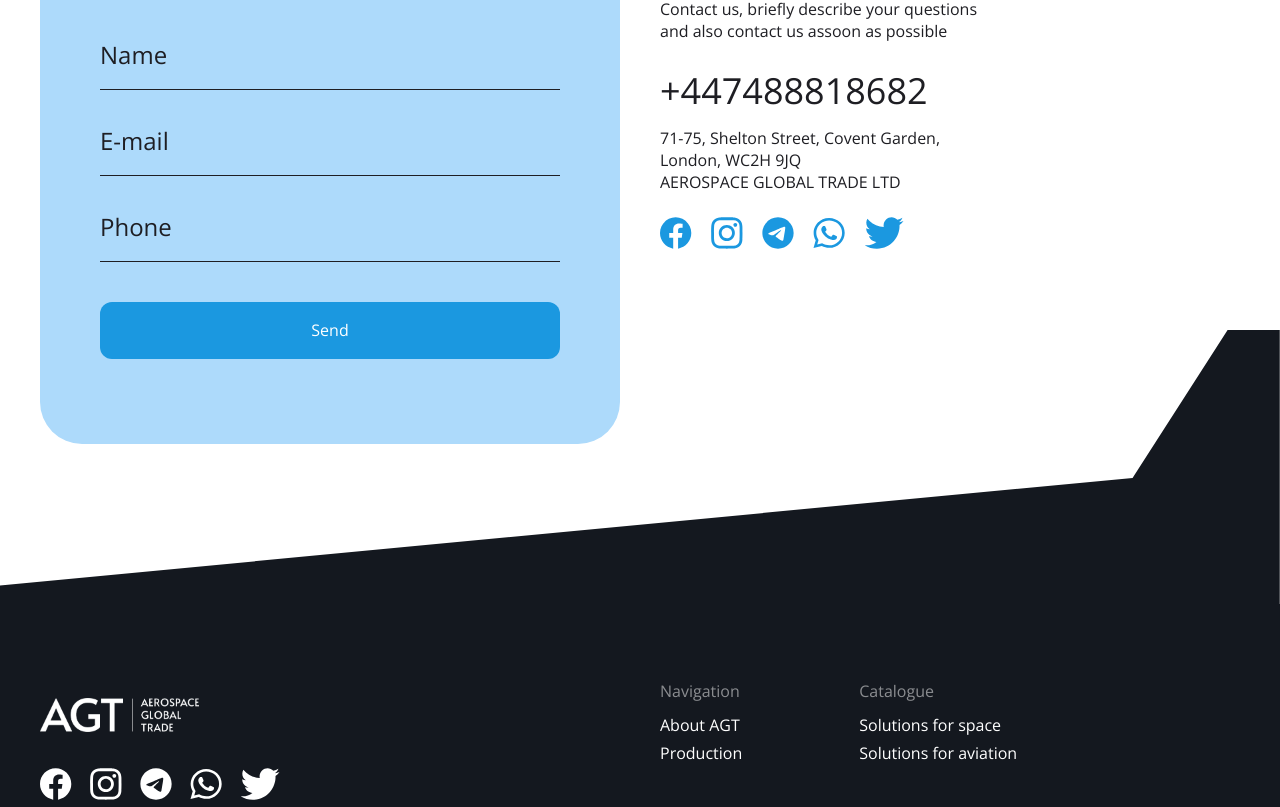
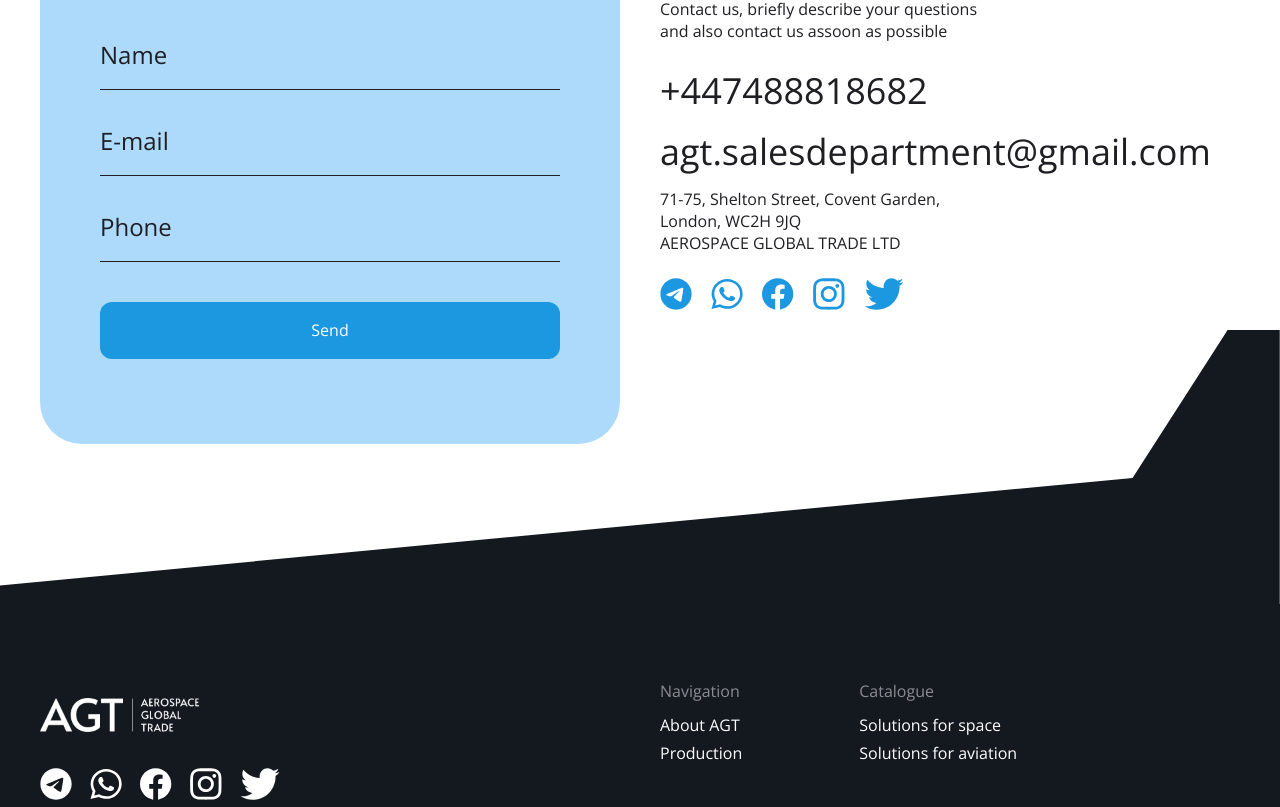
Before and after one commit to nikit4uk/agt-landing, a Next.js app: page / in a window 1280 px wide. Shown: the part 2573-3380 px from the top of the page. Built offline with nearby package versions, Linux system fonts and the light colour scheme.

Commit message:
add social link

```diff
--- a/components/Contact.tsx
+++ b/components/Contact.tsx
@@ -69,6 +69,7 @@ export default function Contact() {
                     <h4 className={styles.section_title}>We are open <br/>to collaborate</h4>
                     <p className={styles.contact_information_text}>Contact us, briefly describe your questions <br/>and also contact us assoon as possible</p>
                     <a href='tel:+447488818682' className={styles.contact_information_phone}>+447488818682</a>
+                    <a href='mailto:agt.salesdepartment@gmail.com' className={styles.contact_information_phone}>agt.salesdepartment@gmail.com</a>
                     <p className={styles.contact_information_text}>71-75, Shelton Street, Covent Garden, <br/>London, WC2H 9JQ<br/>AEROSPACE GLOBAL TRADE LTD</p>
                     <div className={styles.contact_socials_icon}>
                         <SocialIcons />
--- a/components/SocialIcons.tsx
+++ b/components/SocialIcons.tsx
@@ -3,7 +3,25 @@ import Image from 'next/image'
 export default function SocialIcons() {
     return (
         <>
-            <a href=''>
+            <a href='https://telegram.me/agtagent' target='_blanc'>
+                <Image
+                    src="/social-icon/telegram.svg"
+                    alt="telegram-icon"
+                    width={32}
+                    height={32}
+                    priority
+                />
+            </a>
+            <a href='https://wa.me/447488818682' target='_blanc'>
+                <Image
+                    src="/social-icon/whatsapp.svg"
+                    alt="whatsapp-icon"
+                    width={32}
+                    height={32}
+                    priority
+                />
+            </a>
+            <a href='https://www.facebook.com/profile.php?id=100075950215275' target='_blanc'>
                 <Image
                     src="/social-icon/facebook.svg"
                     alt="facebook-icon"
@@ -12,7 +30,7 @@ export default function SocialIcons() {
                     priority
                 />
             </a>
-            <a href=''>
+            <a href='https://instagram.com/aerospaceglobaltrade?igshid=YmMyMTA2M2Y=' target='_blanc'>
                 <Image
                     src="/social-icon/instagram.svg"
                     alt="instagram-icon"
@@ -21,25 +39,7 @@ export default function SocialIcons() {
                     priority
                 />
             </a>
-            <a href=''>
-                <Image
-                    src="/social-icon/telegram.svg"
-                    alt="telegram-icon"
-                    width={32}
-                    height={32}
-                    priority
-                />
-            </a>
-            <a href=''>
-                <Image
-                    src="/social-icon/whatsapp.svg"
-                    alt="whatsapp-icon"
-                    width={32}
-                    height={32}
-                    priority
-                />
-            </a>
-            <a href=''>
+            <a href='https://twitter.com/agtagent' target='_blanc'>
                 <Image
                     src="/social-icon/twitter.svg"
                     alt="twitter-icon"
--- a/next.config.js
+++ b/next.config.js
@@ -1,6 +1,9 @@
 /** @type {import('next').NextConfig} */
 const nextConfig = {
   reactStrictMode: true,
+  images: {
+    unoptimized: true
+}
 }
 
 module.exports = nextConfig
```
